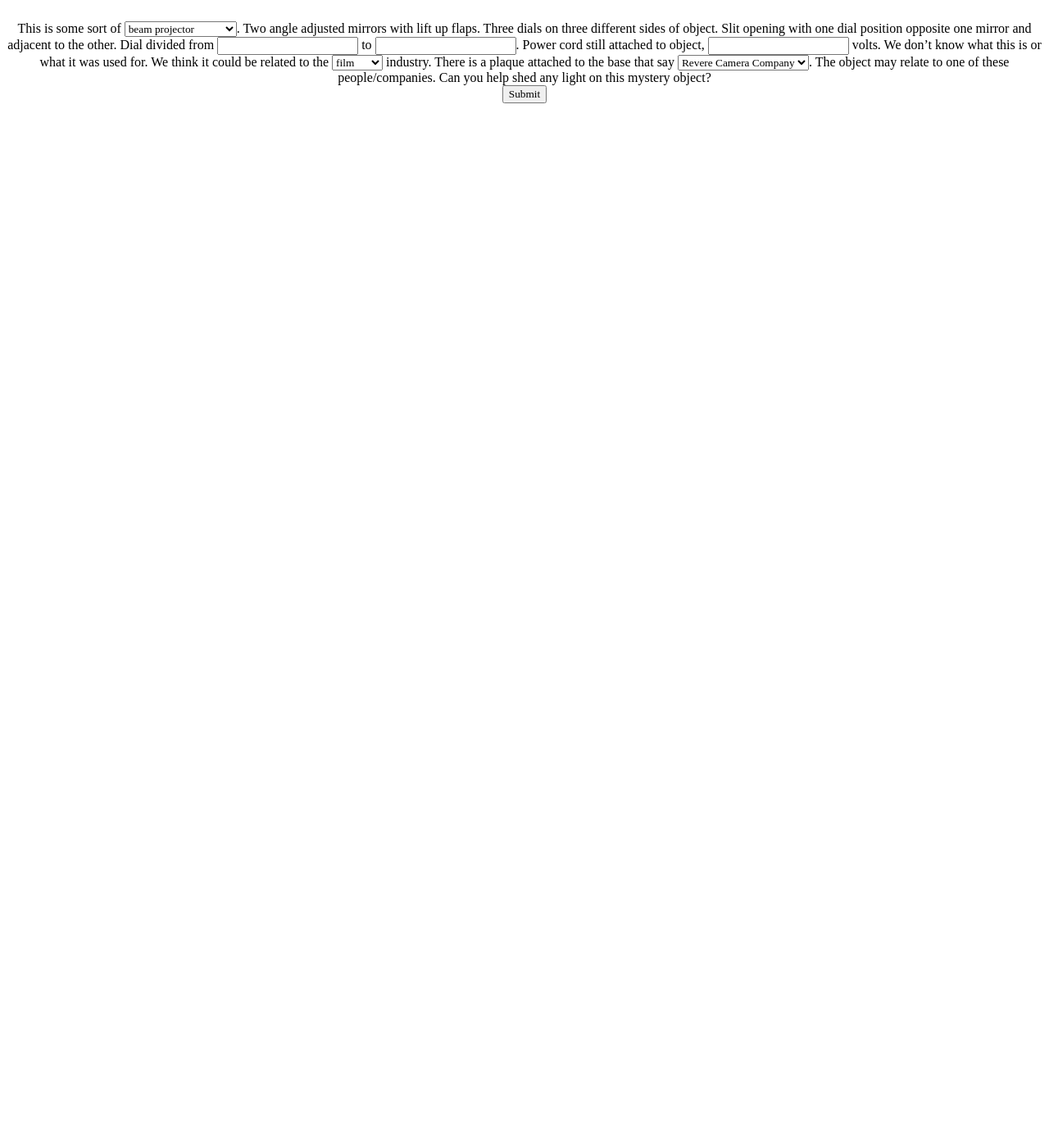
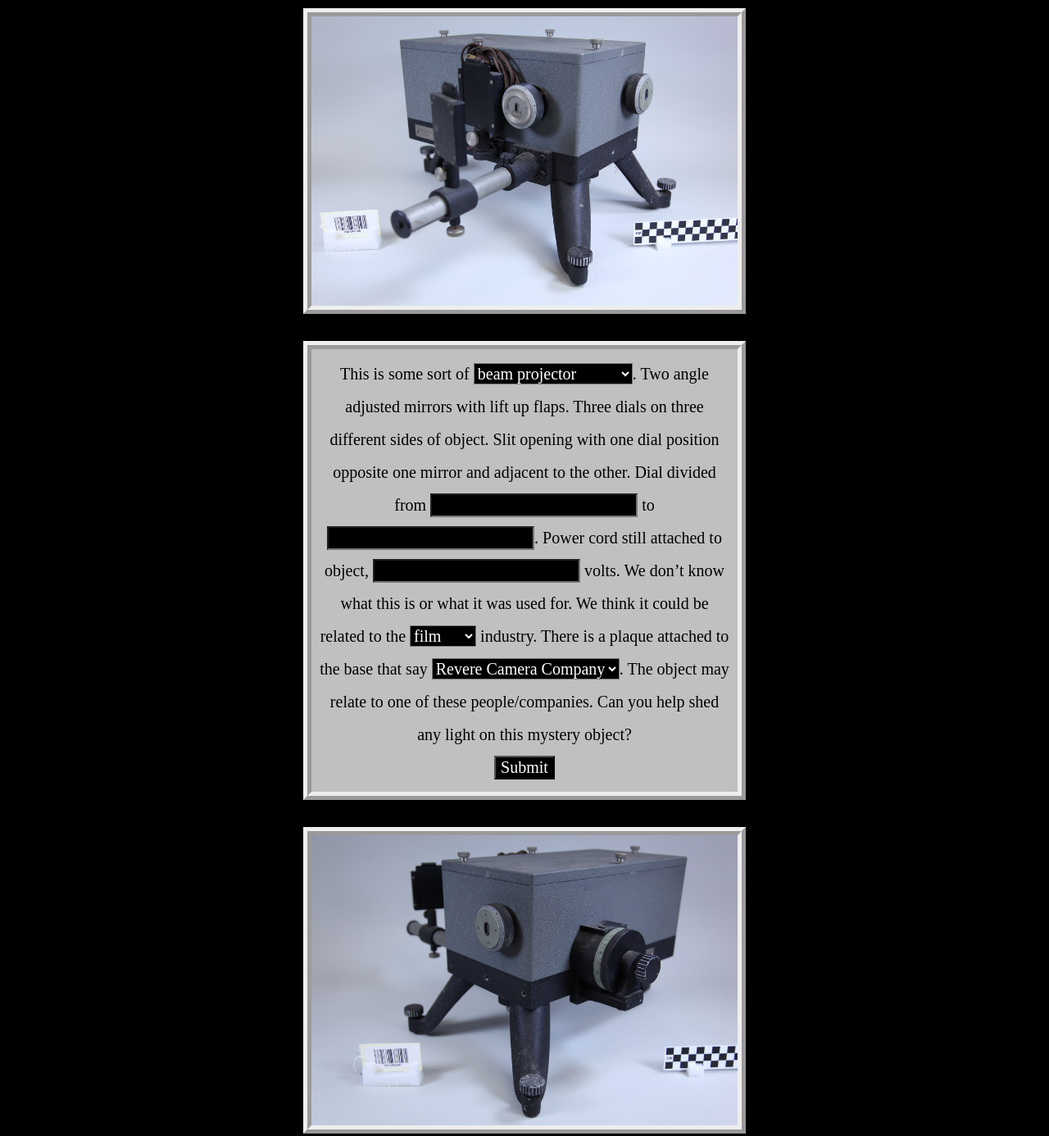
Before and after one commit to herdimasanggara/yale-spring-20, a plain HTML site: page index.html in a window 1280 px wide. Shown: the whole page at 82% size. Before the commit the page ends 800 px from the top, so only its background shows below. Drawn offline with nearby package versions, Linux system fonts and the light colour scheme.

Commit message:
Add files via upload

```diff
--- a/trail.css
+++ b/trail.css
@@ -1,17 +1,72 @@
-p.ridge {
-  border-style: double;
-  border-color: black;
-  border-width: 1px;
+* {
+    background-color: black;
+    color: white;
+    font-size: 20px;
+}
+
+#container{
+  background-color: silver;
+  color: black;
+  width: 500px;
+  border: 10px ridge;
+  padding: 10px;
+  margin: auto;
+  line-height: 2;
 }
 
 #zoom-img01{
-  background: url("http://b02.deliver.odai.yale.edu/d6/09/d609f750-bd47-406c-a211-8876a7580b2d/040346-1-large.jpg");
+  width: 500px;
+  height: 333.33px;
+  background: url("unidentifiedobject01.jpg");
   background-position: center;
   background-size: cover;
+
+  border-top-style: ridge;
+  border-right-style: ridge;
+  border-bottom-style: ridge;
+  border-left-style: ridge;
+
+  border-top-width: 10px;
+  border-right-width: 10px;
+  border-bottom-width: 10px;
+  border-left-width: 10px;
+
+  margin-top: 10px;
+  margin-right: 10px;
+  margin-bottom: 10px;
+  margin-left: 10px;
+
+  padding-top: 10px;
+  padding-right: 10px;
+  padding-bottom: 10px;
+  padding-left: 10px;
 }
 
 #zoom-img02{
-  background: url("http://b03.deliver.odai.yale.edu/fb/39/fb39c6e9-caeb-4e41-9380-1f7fa87abb75/040346-2-large.jpg");
+  width: 500px;
+  height: 333.33px;
+  background: url("unidentifiedobject02.jpg");
   background-position: center;
   background-size: cover;
+
+  border-top-style: ridge;
+  border-right-style: ridge;
+  border-bottom-style: ridge;
+  border-left-style: ridge;
+
+  border-top-width: 10px;
+  border-right-width: 10px;
+  border-bottom-width: 10px;
+  border-left-width: 10px;
+
+  margin-top: 10px;
+  margin-right: 10px;
+  margin-bottom: 10px;
+  margin-left: 10px;
+
+  padding-top: 10px;
+  padding-right: 10px;
+  padding-bottom: 10px;
+  padding-left: 10px;
 }
+}
--- a/trail.js
+++ b/trail.js
@@ -9,7 +9,7 @@ var addZoom = function (target) {
     var imgWidth = img.naturalWidth,
         imgHeight = img.naturalHeight,
         ratio = imgHeight / imgWidth,
-        percentage = ratio * 100 + '%';
+        percentage = ratio * 50 + '%';
 
     container.onclick = function (e) {
       var boxWidth = container.clientWidth,
```
